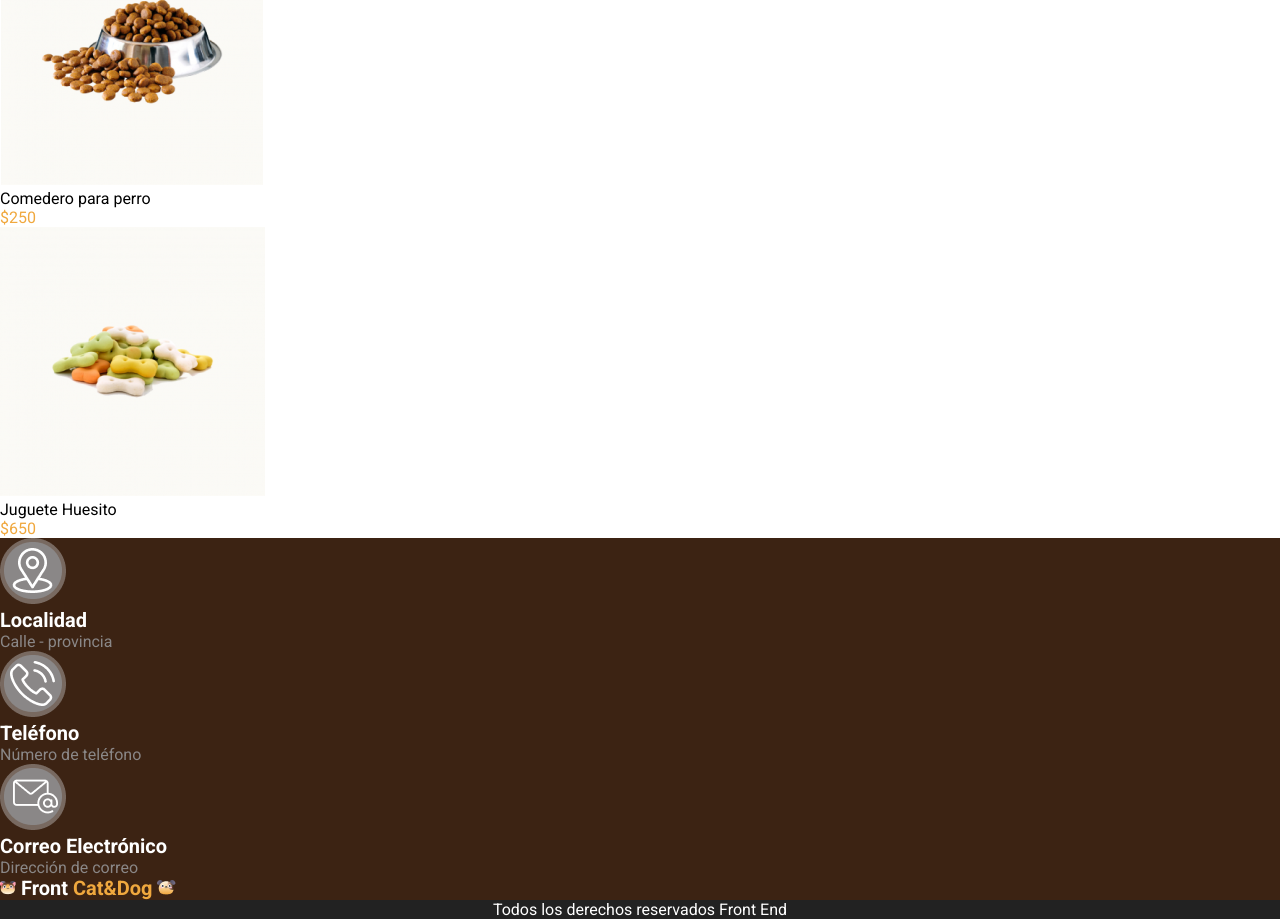
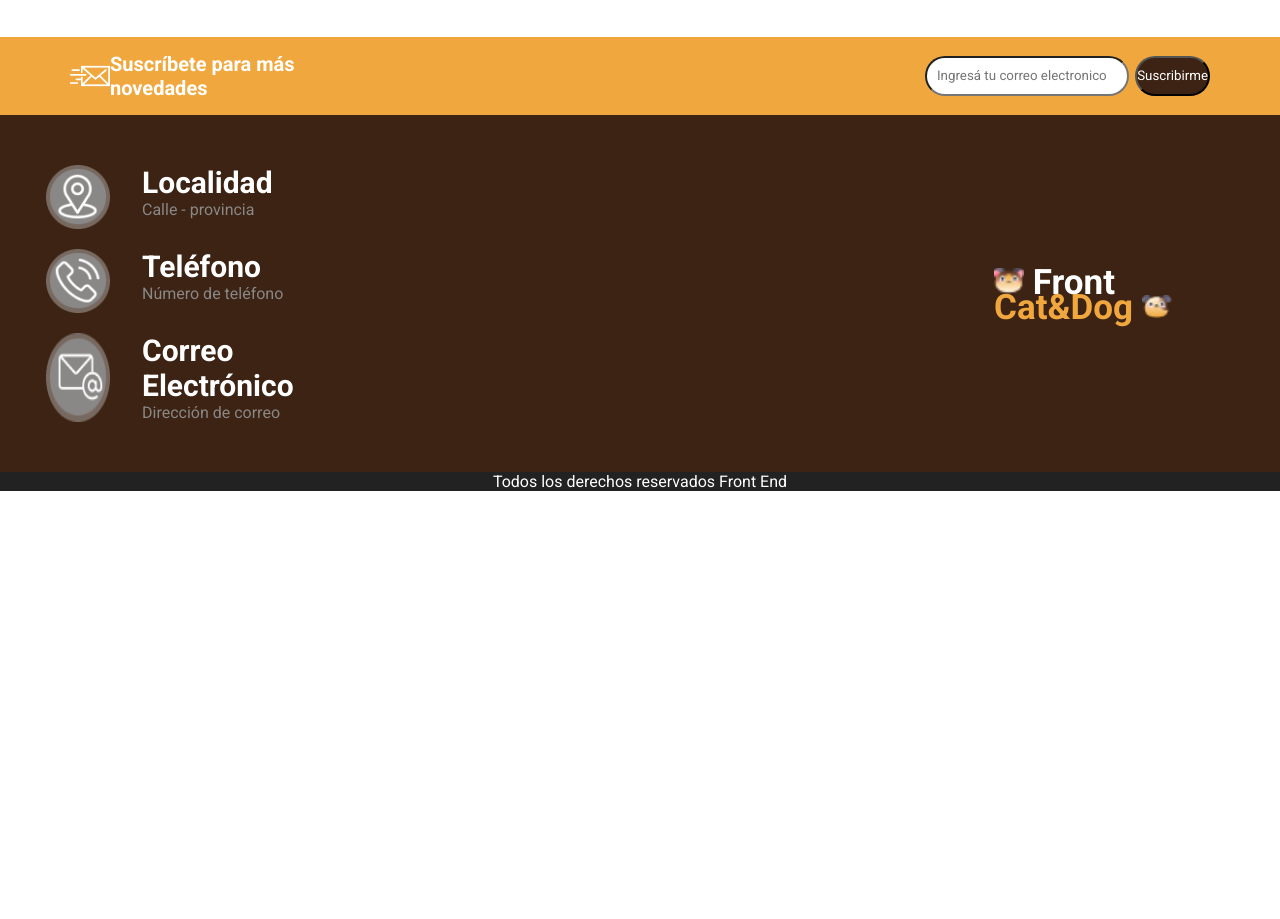
Before and after one commit to gergf22/petshop-practica, a plain HTML site: page index.html in a window 1280 px wide. Shown: the part 1174-2093 px from the top of the page. After the commit the page ends 1665 px from the top, so only its background shows below. Drawn offline with Linux system fonts and the light colour scheme.

Commit message:
agregando todos los estilos para pc

```diff
--- a/css/estilos.css
+++ b/css/estilos.css
@@ -1,7 +1,7 @@
 @import url("https://fonts.googleapis.com/css2?family=Roboto:wght@100;400;700&display=swap");
 
 * {
-  font-family: 'Roboto', sans-serif;
+  font-family: "Roboto", sans-serif;
   margin: 0;
   padding: 0;
   box-sizing: border-box;
@@ -16,7 +16,7 @@
   padding: 5px 30px;
 }
 
-header select{
+header select {
   background-color: #222222;
   color: #f3f3f3;
   border: none;
@@ -36,10 +36,14 @@ header select{
 }
 
 .logo-base {
-  font-size: 20px;
+  font-size: 35px;
   font-weight: 700;
   line-height: 23.44px;
   color: #ffffff;
+}
+
+.logo-base img{
+  width: 30px;
 }
 
 .logo-first {
@@ -47,7 +51,6 @@ header select{
 }
 
 .nav-links {
-
   color: #ffffff;
   display: flex;
   font-size: 13px;
@@ -55,12 +58,11 @@ header select{
   width: 25%;
 }
 
-.nav-links ul{
+.nav-links ul {
   display: flex;
   width: 100%;
   list-style: none;
   justify-content: space-around;
-
 }
 
 main {
@@ -68,13 +70,13 @@ main {
   flex-direction: column;
 }
 
-.banner{
+.banner {
   align-items: center;
   align-content: flex-end;
   background-image: url(../img/bowl-and-pet-daities-on-green-background\ 1.png);
   background-repeat: no-repeat;
   background-size: cover;
-  color: #3C2313;
+  color: #3c2313;
   display: flex;
   flex-direction: column;
   flex-wrap: wrap;
@@ -91,12 +93,12 @@ main {
   padding: 10px;
 }
 
-.banner h4{
+.banner h4 {
   margin: 15px 0;
 }
 
 .banner button {
-  background: #F0A83E;
+  background: #f0a83e;
   border-style: none;
   color: white;
   font-size: 16px;
@@ -105,12 +107,12 @@ main {
   width: 141px;
 }
 
-.productos{
+.productos {
   display: flex;
   flex-direction: column;
 }
 
-.productos-especiales{
+.productos-especiales {
   align-items: center;
   display: flex;
   flex-direction: column;
@@ -118,12 +120,13 @@ main {
   justify-content: space-evenly;
 }
 
-.productos-especiales h1{
-  color: #3C2313;
+.productos-especiales h1 {
+  color: #3c2313;
   font-size: 55px;
 }
 
-.productos li{
+
+.productos li {
   display: inline;
   margin-right: 5px;
   color: #666666;
@@ -131,27 +134,102 @@ main {
   font-weight: 400;
 }
 
-.productos .precio {
-  color: #F0A83E;
+.productos-lista{
+  display: flex;
+  align-self: center;
+  width: 80%;
+  justify-content: space-evenly;
+}
+
+.productos-lista article{
+  background-color: #FBFAF6;
+  display: flex;
+  flex-direction: column;
+  margin: 40px 0;
+  text-align: center;
+  width: 30%;
+}
+
+.precio {
+  color: #f0a83e;
+}
+
+.footer-top{
+  background-color: #F0A83E;
+  display: flex;
+  justify-content: space-between;
+  align-items: center;
+  padding: 15px 70px;
 
 }
 
-.footer-main {
-  background: #3C2313;
-  color: #8A8787;
+.novedades, .suscribirme {
+  align-items: center;
+  display: flex;
+  color: #ffffff;
+  font-weight: 700;
+  font-size: 20px;
+  justify-content: center;
+  width: 25%;
+
 }
 
-.footer-main h3{
+.suscribirme input{
+  width: 300px;
+  border-radius: 20px;
+  height: 40px;
+  padding: 10px;
+}
+
+.suscribirme button{
   color: white;
-  font-size: 20px;
+  background-color: #3C2313;
+  height: 40px;
+  border-radius: 20px;
+  margin-left: 6px;
+  width: 100px;
+}
+
+
+.footer-main {
+  background: #3c2313;
+  color: #8a8787;
+  display: flex;
+  justify-content: space-between;
+  padding: 30px;
+}
+
+.contacto div {
+  display: flex;
+  justify-content: space-around;
+  margin: 20px 0;
+  width: 25vw;
+}
+
+.contacto img {
+  width: 5vw;
+}
+.contacto ul{
+  list-style: none;
+  width: 15vw;
+}
+
+.contacto h3 {
+  color: white;
+  font-size: 30px;
   font-weight: 700;
 }
 
-footer .logo-base {
-  color: #F0A83E;
+.logo{
+  align-self: center;
+  width: 20vw;
 }
 
-footer .logo-first{
+footer .logo-base {
+  color: #f0a83e;
+}
+
+footer .logo-first {
   color: white;
 }
 
--- a/index.html
+++ b/index.html
@@ -90,31 +90,46 @@
           </article>
         </div>
       </section>
-      <section></section>
+      <section>
+
+      </section>
     </main>
     <footer>
-      <section class="Footer-top">
-
+      <section class="footer-top">
+        <div class="novedades">
+          <img src="img/enviar-correo 1.png" alt="correo">
+          <p>Suscríbete para más novedades</p>
+        </div>
+        <div class="suscribirme">
+          <input type="email" placeholder="Ingresá tu correo electronico">
+          <button>Suscribirme</button>
+        </div>
       </section>
       <section class="footer-main">
+        <div class="contacto">
           <div>
+            <img src="img/Icono-map.png" alt="mapa">
             <ul>
-            <li><img src="img/Icono-map.png" alt="mapa"></li>
               <li><h3>Localidad</h3></li>
               <li>Calle - provincia</li>
             </ul>
+          </div>
+          <div>
+            <img src="img/Icono (tel).png" alt="telefono">
             <ul>
-            <li><img src="img/Icono (tel).png" alt="telefono"></li>
               <li><h3>Teléfono</h3></li>
               <li>Número de teléfono</li>
             </ul>
+          </div>
+          <div>
+            <img src="img/Icono (Correo).png" alt="">
             <ul>
-            <li><img src="img/Icono (Correo).png" alt=""></li>
               <li><h3>Correo Electrónico</h3></li>
               <li>Dirección de correo</li>
             </ul>
           </div>
-        <div>
+        </div>
+        <div class="logo">
           <p class="logo-base">
             <img src="img/Cat.png" alt="gato" />
             <span class="logo-first">Front</span>
```
Lines whose indentation alone changed are shown as unchanged.
